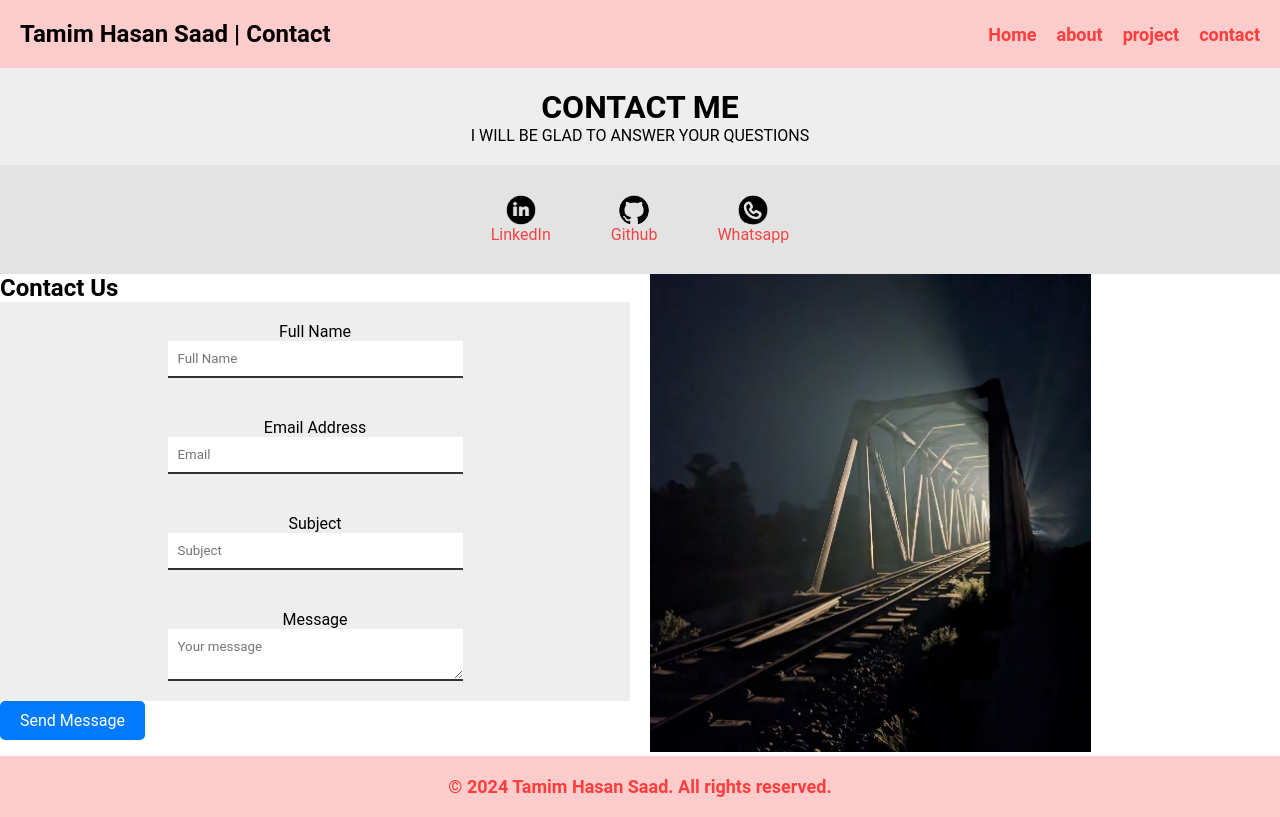
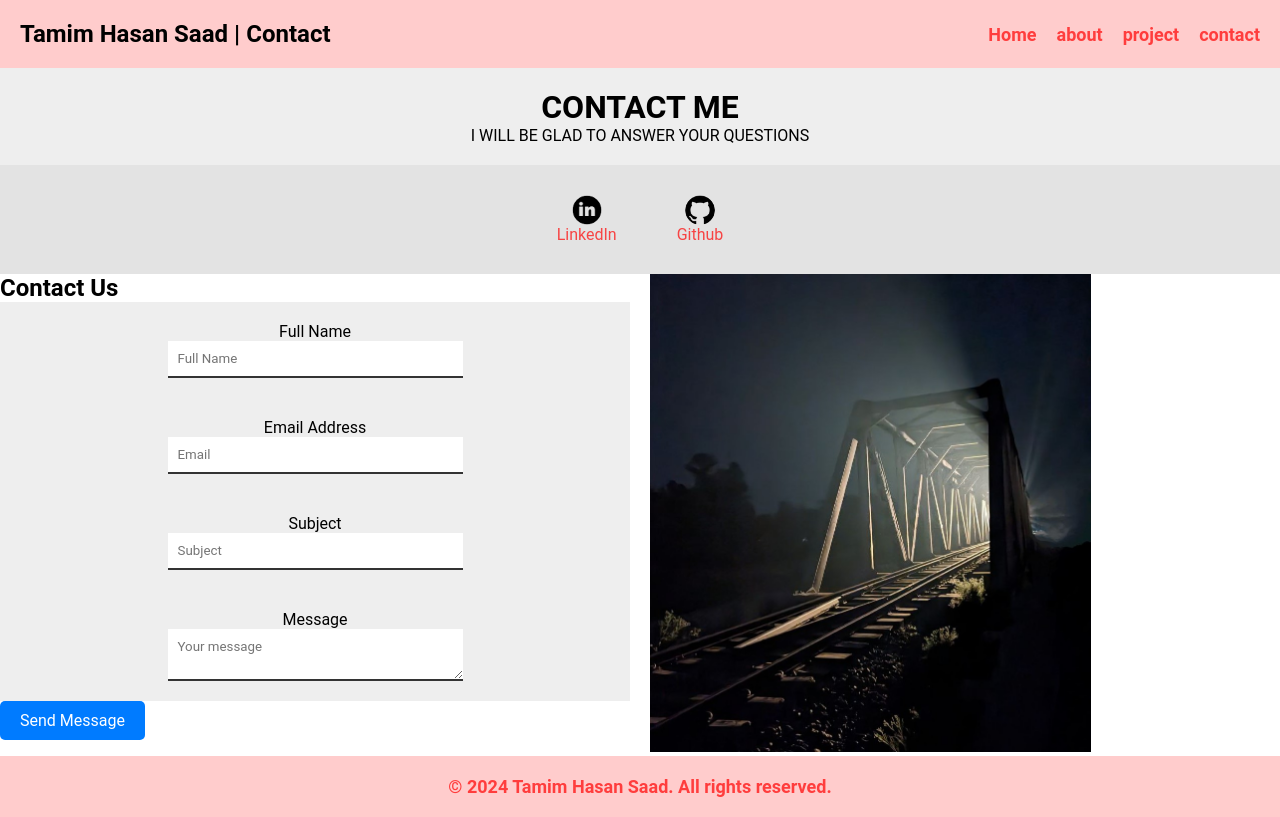
Before and after one commit to Tamim-saad/My-Portfolio, a plain HTML site: page contact.html in a window 1280 px wide. Drawn offline with Linux system fonts and the light colour scheme.

Commit message:
Update contact.html

```diff
--- a/contact.html
+++ b/contact.html
@@ -36,10 +36,6 @@
             <div class="contact-links-inner">
                 <img class="rounded-icon" src="assets/images/github-logo.png" alt="Github">
                 <a class="rounded-icon-link" href="https://github.com/Tamim-saad" target="_blank">Github</a>
-            </div>
-            <div class="contact-links-inner">
-                <img class="rounded-icon" src="assets/images/whatsapp-logo.png" alt="Whatsapp">
-                <a class="rounded-icon-link" href="https://wa.me/8801873844934" target="_blank">Whatsapp</a>
             </div>
         </div>
         <div class="contact-form-outer">
```
